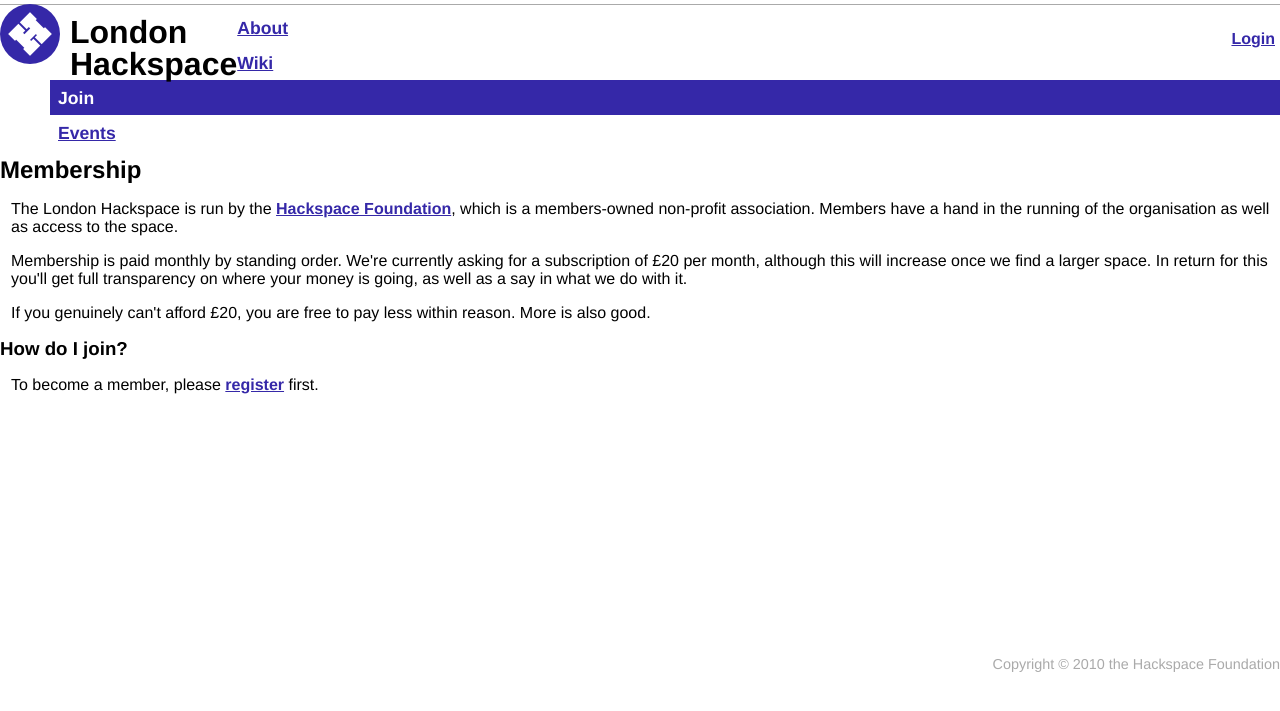
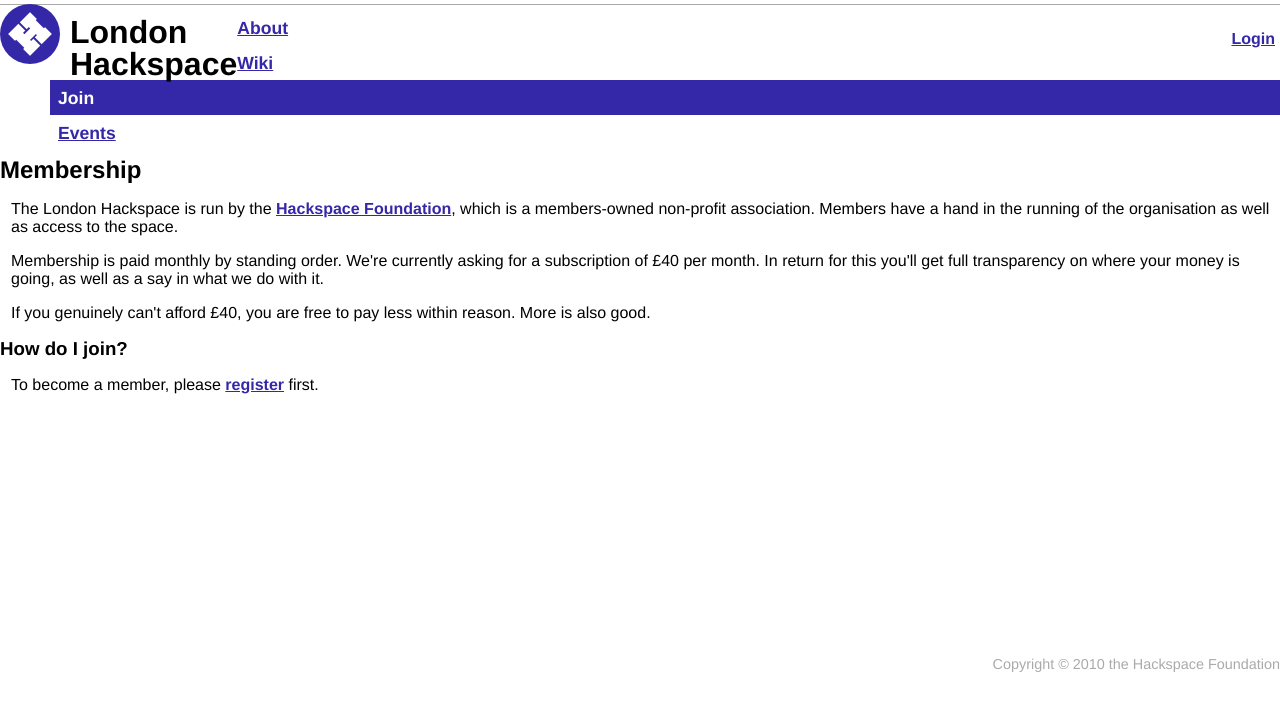
Before and after one commit to londonhackspace/hackspace-foundation-sites, a PHP site: page /membership.php in a window 1280 px wide. Shown: the top 711 px of the page. Run offline with PHP 8.4, Linux system fonts and the light colour scheme; data that the repository does not hold is empty; some libraries are stand-ins or nearby versions.

Commit message:
Update membership to £40

```diff
--- a/london.hackspace.org.uk/members/index.php
+++ b/london.hackspace.org.uk/members/index.php
@@ -24,7 +24,7 @@
     </ul>
 <? } else { ?>
     <p>You're not currently a member of the Hackspace Foundation.
-        Membership is a recommended donation of £20 per month, with a
+        Membership is a recommended donation of £40 per month, with a
         minimum of £5 per month. To become a member, you can pay by
         standing order.</p>
 
--- a/london.hackspace.org.uk/membership.php
+++ b/london.hackspace.org.uk/membership.php
@@ -14,14 +14,14 @@
 </p>
 
 <p>
-    Membership is paid monthly by standing order. We're currently asking for a subscription of £20 per
-    month, although this will increase once we find a larger space. In return for this
+    Membership is paid monthly by standing order. We're currently asking for a subscription of £40 per
+    month. In return for this
     you'll get full transparency on where your money is going, as well as a say in what
     we do with it.
 </p>
 
 <p>
-    If you genuinely can't afford £20, you are free to pay less within reason. More is also good.
+    If you genuinely can't afford £40, you are free to pay less within reason. More is also good.
 </p>
 
 <h3>How do I join?</h3>
```
